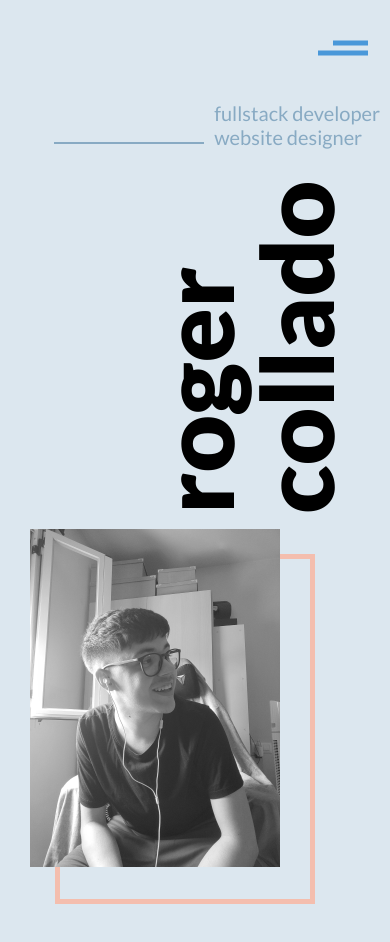
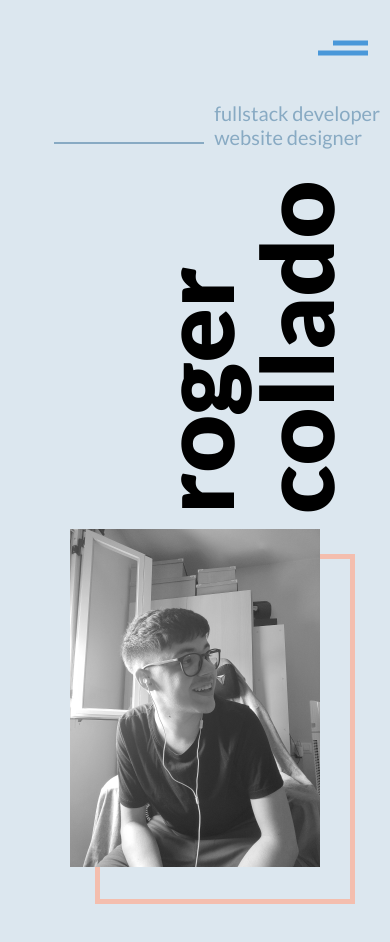
Before and after one commit to R-Collado/portfolio-v3, an Angular app: page / in a window 390 px wide. Shown: the top 942 px of the page. Built offline with nearby package versions, Linux system fonts and the light colour scheme.

Commit message:
home header mobile version

```diff
--- a/src/app/core/pages/home/home.component.scss
+++ b/src/app/core/pages/home/home.component.scss
@@ -44,7 +44,7 @@
   }
 
   & .img {
-    margin-left: 3rem;
+    margin-inline: auto;
     position: relative;
     width: max-content;
     z-index: 0;
```
